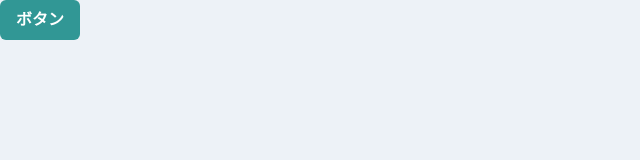
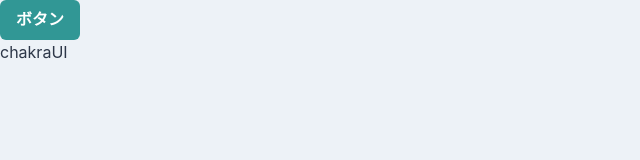
Before and after one commit to HamazakiHisanori/react-my-app, a React (Create React App) app: page / in a window 1280 px wide. Shown: the top 160 px of the page, without its empty margins (0-640 px from the left). Built offline with nearby package versions, Linux system fonts and the light colour scheme.

Commit message:
global style theme

```diff
--- a/src/App.tsx
+++ b/src/App.tsx
@@ -7,6 +7,7 @@ function App() {
     <div className="App">
       <ChakraProvider theme={theme}>
         <Button colorScheme="teal">ボタン</Button>
+        <p>chakraUI</p>
       </ChakraProvider>
     </div>
   );
--- a/src/theme/theme.ts
+++ b/src/theme/theme.ts
@@ -5,7 +5,7 @@ const theme = extendTheme({
     global: {
       body: {
         backgroundColor: "gray.100",
-        color: "gray.800"
+        color: "gray.700"
       }
     }
   }
```
